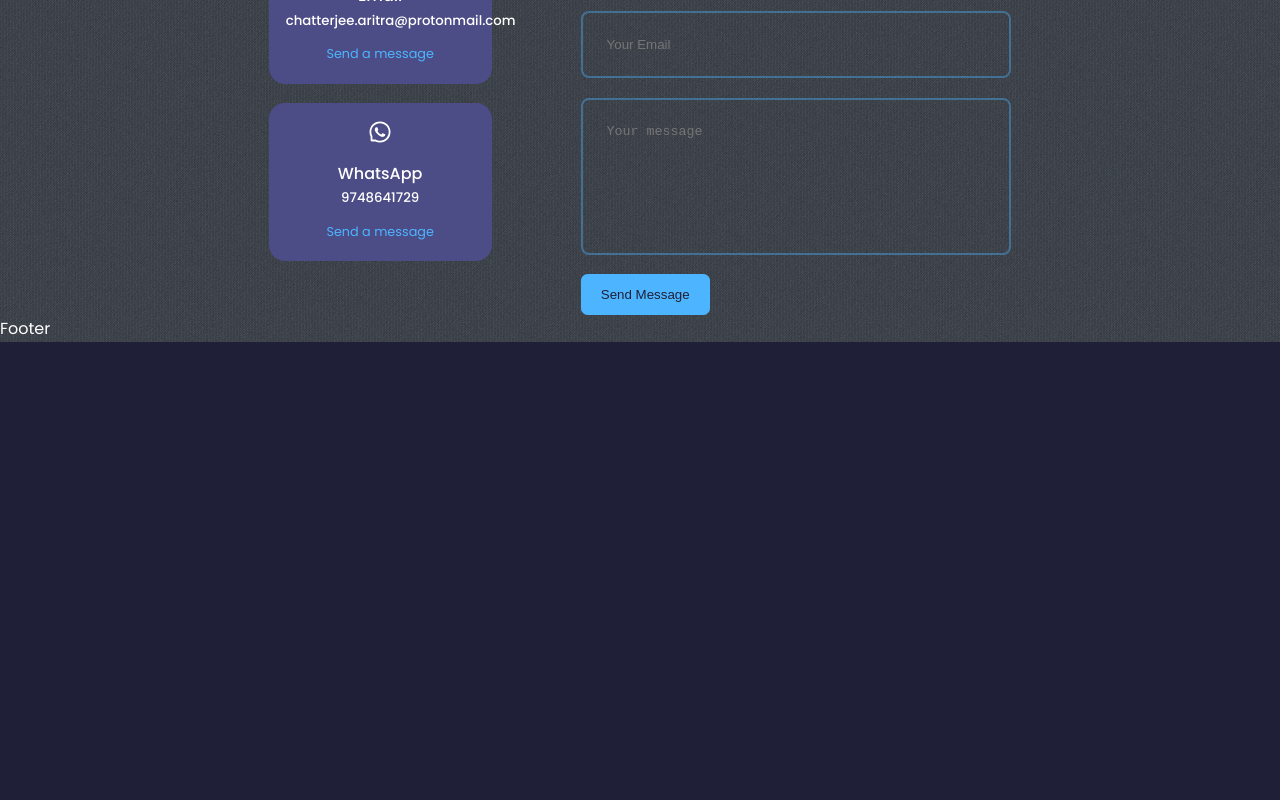
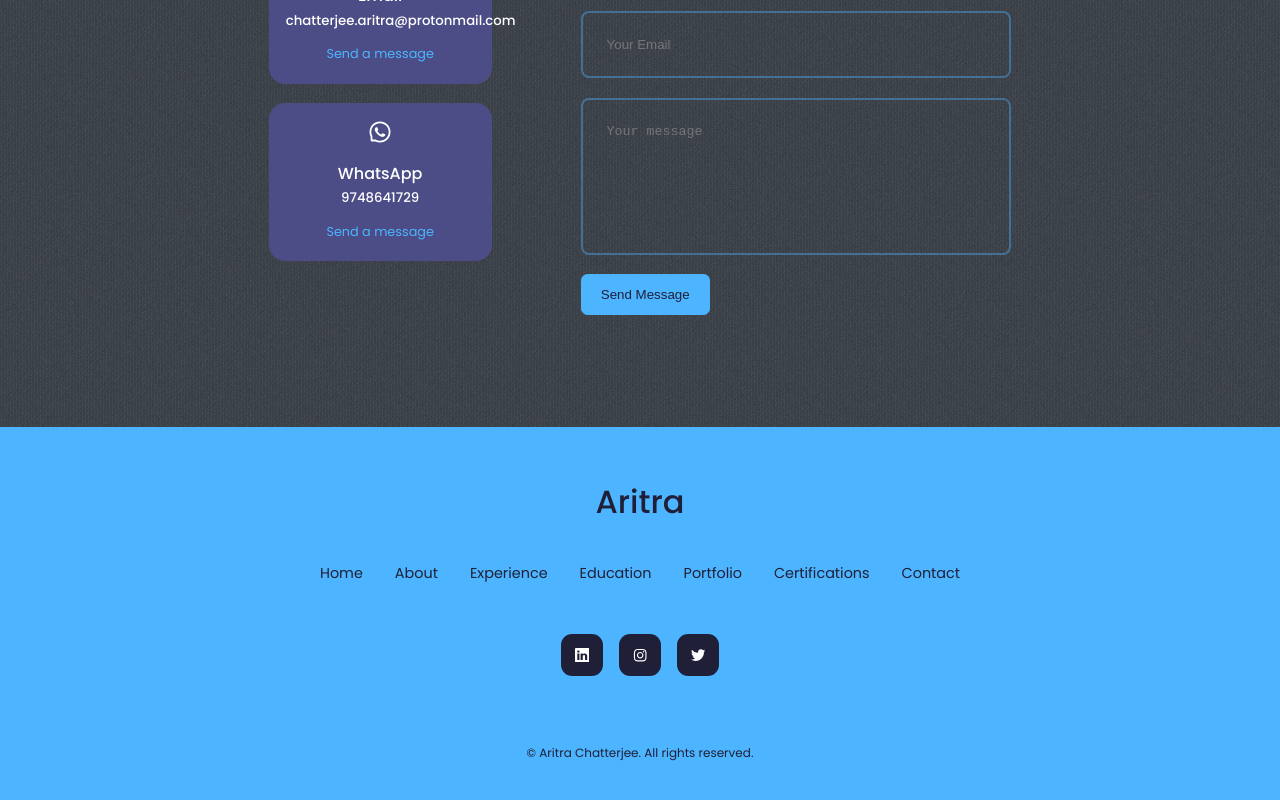
Before and after one commit to AritraChatterjee22/react_portfolio, a React (Create React App) app: page / in a window 1280 px wide. Shown: the part 3776-4576 px from the top of the page. Before the commit the page ends 4118 px from the top, so only its background shows below. Built offline with nearby package versions, Linux system fonts and the light colour scheme.

Commit message:
Third commit

```diff
--- a/package.json
+++ b/package.json
@@ -6,6 +6,7 @@
     "@testing-library/jest-dom": "^5.16.4",
     "@testing-library/react": "^13.3.0",
     "@testing-library/user-event": "^13.5.0",
+    "emailjs-com": "^3.2.0",
     "react": "^18.2.0",
     "react-dom": "^18.2.0",
     "react-icons": "^4.4.0",
--- a/src/components/contact/Contact.jsx
+++ b/src/components/contact/Contact.jsx
@@ -2,8 +2,25 @@
 import './contact.css'
 import {MdOutlineEmail} from 'react-icons/md'
 import {AiOutlineWhatsApp} from 'react-icons/ai'
+import { useRef } from 'react';
+import emailjs from 'emailjs-com'
 
 const Contact = () => {
+  const form = useRef();
+
+  const sendEmail = (e) => {
+    e.preventDefault();
+
+    emailjs.sendForm('service_r7uvtlm', 'template_vw2h0rk', form.current, 'C9o1A5avd4MD9v_G5')
+      .then((result) => {
+          console.log(result.text);
+      }, (error) => {
+          console.log(error.text);
+      });
+      e.target.reset()
+  };
+
+
   return (
     <section id='contact'>
       <h5>Get In Touch</h5>
@@ -26,7 +43,7 @@
 
         </div>
         {/* END OF CONTACT OPTIONS */}
-        <form action="">
+        <form ref={form} onSubmit={sendEmail}>
           <input type="text" name='name' placeholder='Your Full Name' required />
           <input type="email" name='email' placeholder='Your Email' required />
           <textarea name="message" rows="7" placeholder='Your message' required></textarea>
--- a/src/components/footer/Footer.jsx
+++ b/src/components/footer/Footer.jsx
@@ -1,9 +1,33 @@
 import React from 'react'
 import './footer.css'
+import {BsLinkedin} from 'react-icons/bs'
+import {FaInstagram} from 'react-icons/fa'
+import {GrTwitter} from 'react-icons/gr'
 
 const Footer = () => {
   return (
-    <div>Footer</div>
+    <footer>
+      <a href="#" className='footer__logo'>Aritra</a>
+      <ul className='permalinks'>
+        <li><a href="#">Home</a></li>
+        <li><a href="#about">About</a></li>
+        <li><a href="#experience">Experience</a></li>
+        <li><a href="#education">Education</a></li>
+        <li><a href="#portfolio">Portfolio</a></li>
+        <li><a href="#certifications">Certifications</a></li>
+        <li><a href="#contact">Contact</a></li>
+      </ul>
+
+      <div className="footer__socials">
+      <a href="https://www.linkedin.com/in/aritra-chatterjee-264127235/" target='_blank'><BsLinkedin/></a>
+      <a href="https://www.instagram.com/delirious._.mistakes/"><FaInstagram/></a>
+      <a href="https://twitter.com/chatterjeeari17"><GrTwitter/></a>
+      </div>
+
+      <div className="footer__copyright">
+        <small>&copy; Aritra Chatterjee. All rights reserved.</small>
+      </div>
+    </footer>
   )
 }
 
--- a/src/components/footer/footer.css
+++ b/src/components/footer/footer.css
@@ -0,0 +1,79 @@
+footer {
+    background: var(--color-primary);
+    padding: 3rem 0;
+    text-align: center;
+    font-size: 0.9rem;
+    margin-top: 7rem;
+}
+
+footer a{
+    color: var(--color-bg);
+}
+
+.footer__logo{
+    font-size: 2rem;
+    font-weight: 500;
+    margin-bottom: 2rem;
+    display: inline-block;
+}
+
+.permalinks{
+    display: flex;
+    flex-wrap: wrap;
+    justify-content: center;
+    gap: 2rem;
+    margin: 0 auto 3rem;
+}
+
+.footer__socials{
+    display: flex;
+    justify-content: center;
+    gap: 1rem;
+    margin-bottom: 4rem;
+}
+
+.footer__socials a{
+    background: var(--color-bg);
+    color: var(--color-white);
+    padding: 0.8rem;
+    border-radius: 0.7rem;
+    display: flex;
+    border: 1px solid transparent;
+}
+
+.footer__socials a:hover{
+    background: transparent;
+    color: var(--color-bg);
+    border-color: var(--color-bg);
+}
+
+.footer__copyright{
+    margin-bottom: 4rem;
+    color: var(--color-bg);
+}
+
+/* ================ MEDIA QUERIES (MEDIUM DEVICES) ================ */
+
+@media screen and (max-width: 1024px) {
+	.permalinks{
+        flex-direction: column;
+        gap: 1.5rem;
+    }
+
+    .footer__socials{
+        margin-bottom: 2.6rem;
+    }
+}
+
+/* ================ MEDIA QUERIES (SMALL DEVICES) ================ */
+
+@media screen and (max-width: 600px) {
+	.permalinks{
+        flex-direction: column;
+        gap: 1.5rem;
+    }
+
+    .footer__socials{
+        margin-bottom: 2.6rem;
+    }
+}
```
Also changed, not shown: 1 other file (tests, documents, lock files or other folders).
